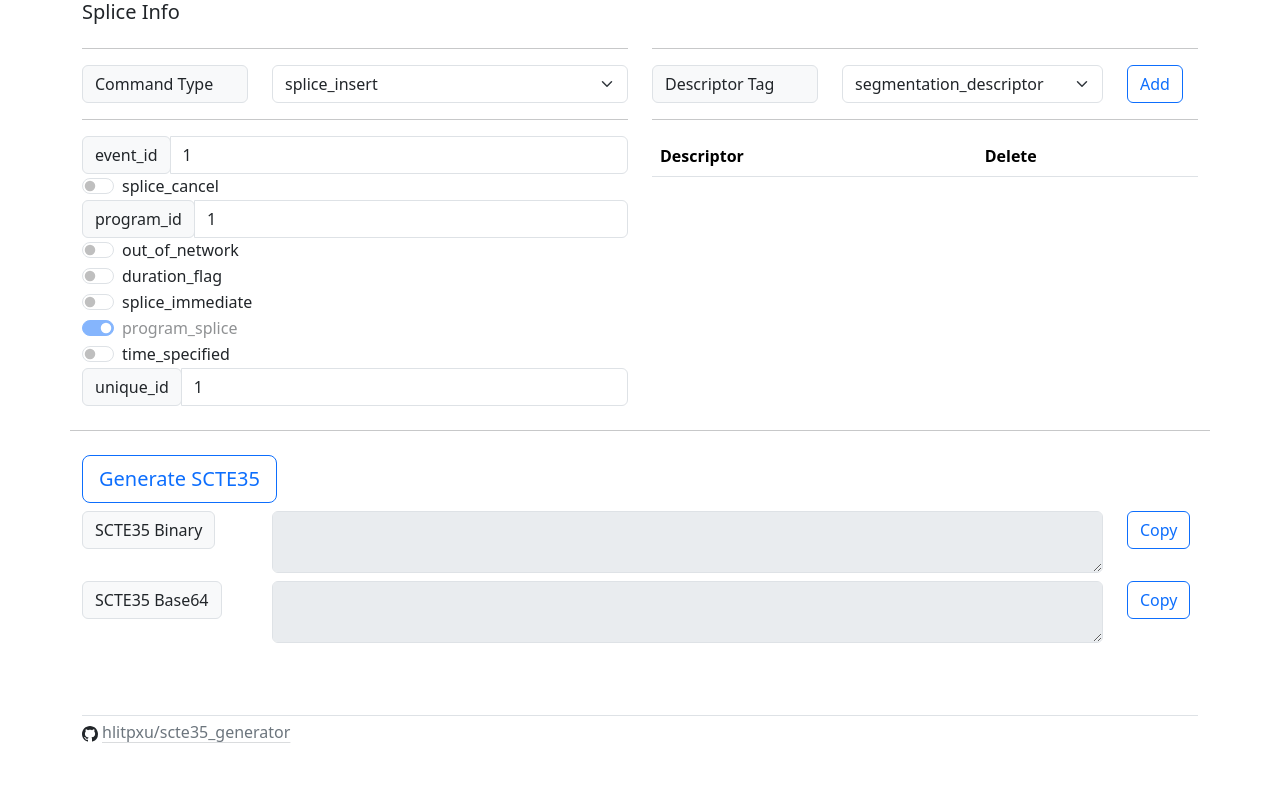
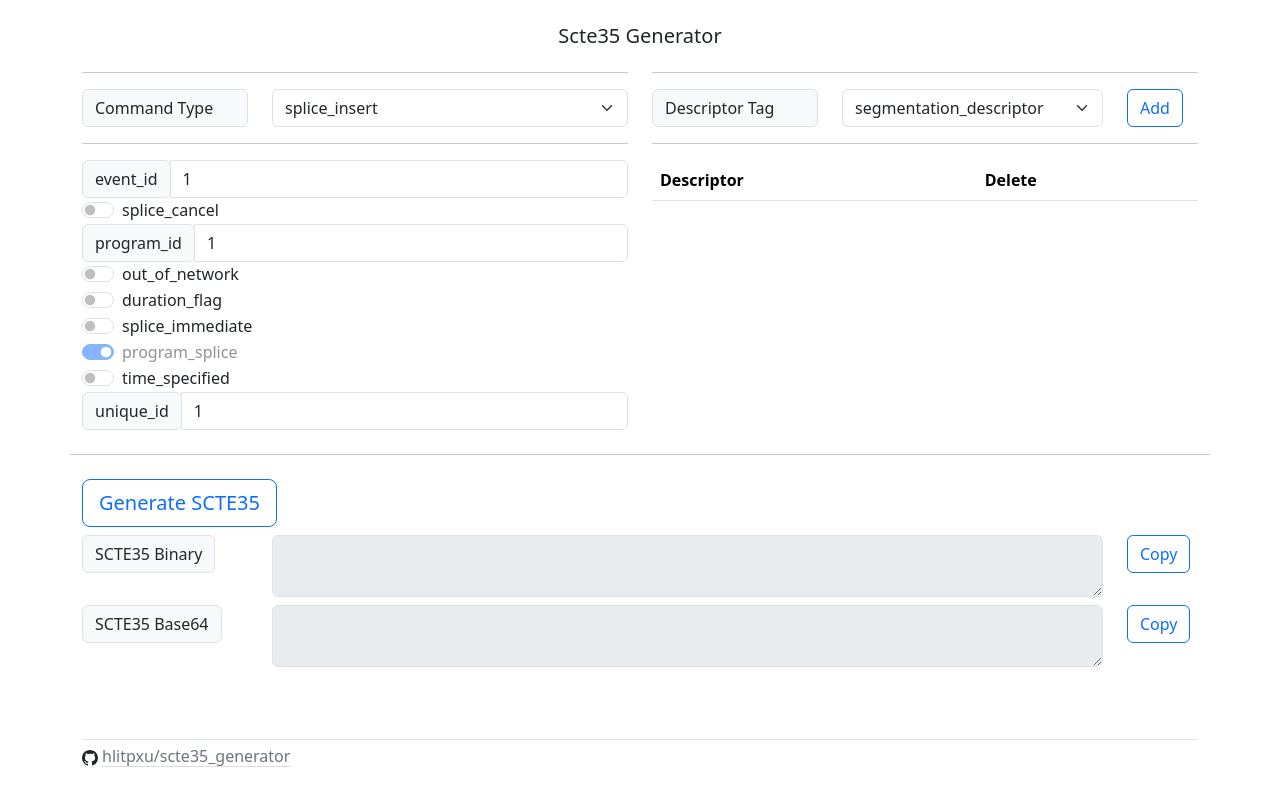
Before and after one commit to hlitpxu/scte35_generator, a Vue app: page / in a window 1280 px wide. Shown: the top 806 px of the page. Built offline with nearby package versions, Linux system fonts and the light colour scheme.

Commit message:
Move page title to center.

```diff
--- a/src/components/splice_info.vue
+++ b/src/components/splice_info.vue
@@ -124,7 +124,8 @@ function copy_to_clipboard(text) {
 
 <template>
     <div class="container">
-        <h5>Splice Info</h5>
+        <br>
+        <h5 style="text-align: center;">Scte35 Generator</h5>
         <div class="row">
             <div class="col-12 col-lg-6">
                 <hr />
```
